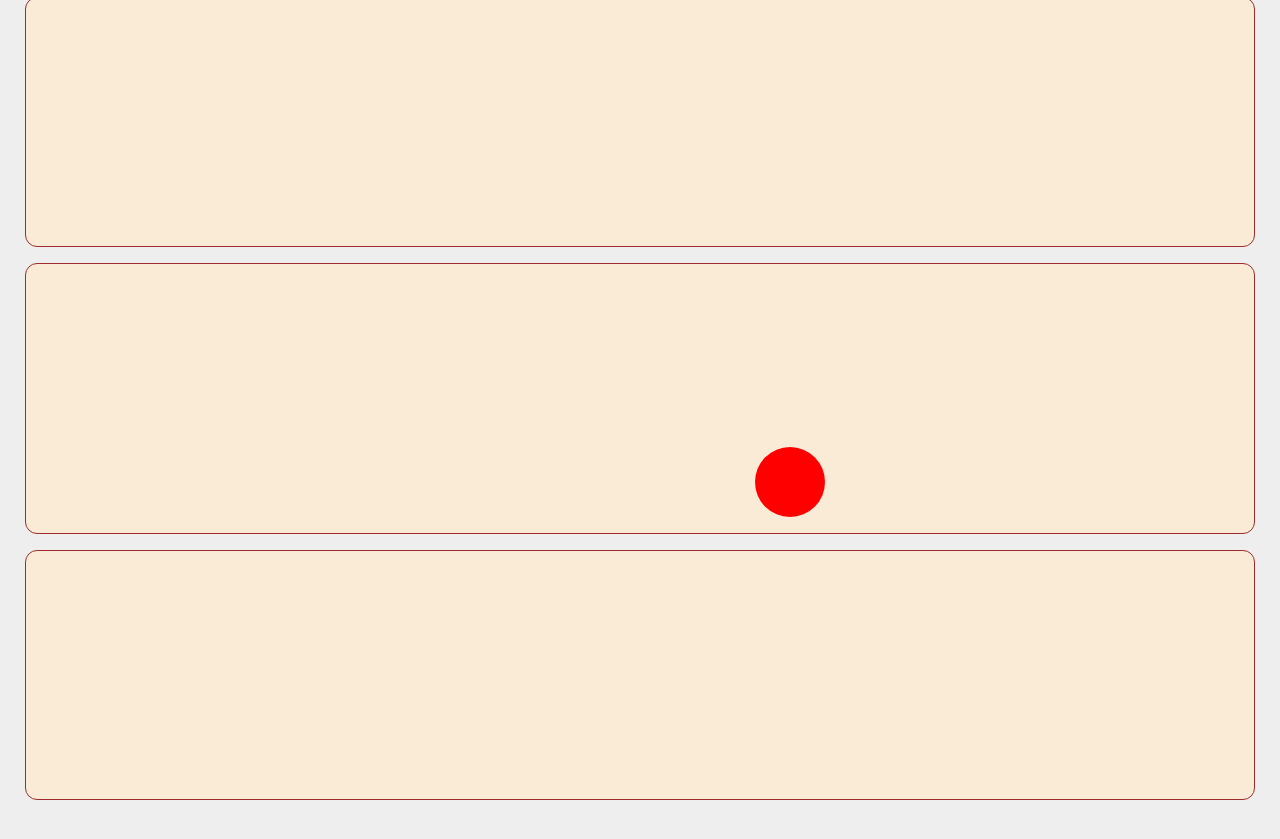
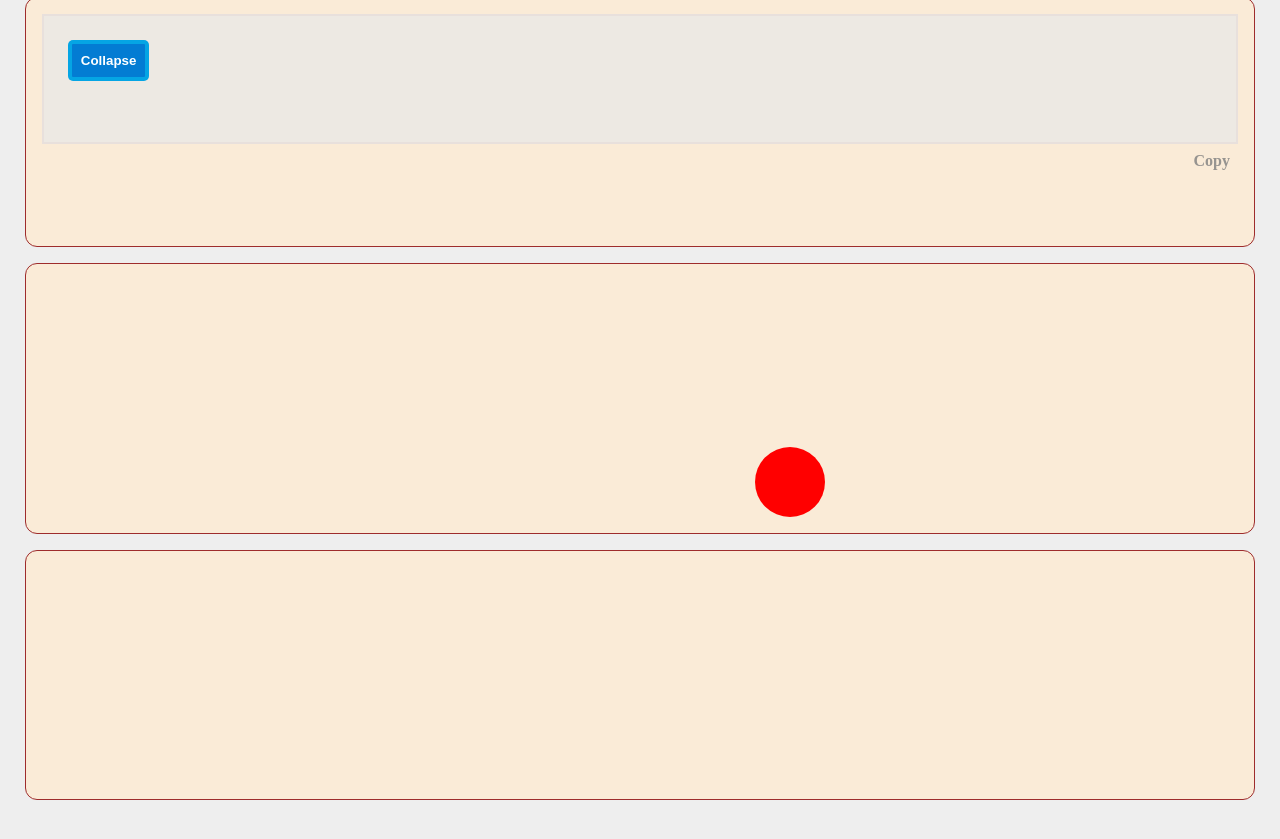
Before and after one commit to marinaustinovich/ahj-homeworks-animation, a website built with webpack: page src/index.html in a window 1280 px wide. Shown: the part 65-904 px from the top of the page. Built offline with nearby package versions, Linux system fonts and the light colour scheme.

Commit message:
solved the first task about collapse

```diff
--- a/src/css/style.css
+++ b/src/css/style.css
@@ -19,6 +19,50 @@ body {
   margin-bottom: 1rem;
   min-height: 250px;
 }
+
+/* for collapse */
+
+.collapse-wrapper {
+  min-height: 50px;
+  padding: 1.5rem;
+  background-color: #ede9e3;
+  border: 2px solid #d3c6c63d;
+}
+
+.show-collapse {
+  margin-bottom: 1rem;
+  padding: 0.55rem;
+  font-weight: 700;
+  color: white;
+  display: block;
+  background-color: #037cd3;
+  border: 4px solid #0ae8ff61;
+  border-radius: 5px;
+}
+
+.content-collapse {
+  max-height: 0;
+  padding: 0.55rem;
+  text-align: left;
+  border: 2px solid #8080803b;
+  border-radius: 5px;
+  opacity: 0;
+  transition: max-height 0.5s ease-in-out, opacity 0.5s ease-in-out; /* Устанавливаем транзицию для max-height */
+}
+
+.content-collapse_visible {
+  max-height: 250px;
+  opacity: 1;
+}
+
+.copy-collapse {
+  display: block;
+  text-align: right;
+  padding: 0.5rem;
+  color: #808080d1;
+  font-weight: 700;
+}
+
 
 /* for modal */
 
--- /dev/null
+++ b/src/js/Collapse/Collapse.js
@@ -0,0 +1,28 @@
+export default class Collapse {
+  constructor(container) {
+    if (!(container instanceof HTMLElement)) {
+      throw new Error('container is not HTMLElement');
+    }
+
+    this.container = container;
+    this.drawUi();
+    this.addEvents();
+  }
+
+  drawUi() {
+    this.container.innerHTML = `
+      <div class="collapse-wrapper">
+        <button type="button" class="show-collapse">Collapse</button>
+        <div class="content-collapse">Collapsible containers are interactive UI components that allow users to expand and collapse sections of content. This helps to keep the webpage organized and clutter-free, making it easier for users to find and focus on the information they're looking for.</div>
+      </div>
+      <span class="copy-collapse">Copy</span>
+      `;
+  }
+
+  addEvents() {
+    const collapseBtn = this.container.querySelector('.show-collapse');
+    collapseBtn.addEventListener('click', () => {
+      this.container.querySelector('.content-collapse').classList.toggle('content-collapse_visible');
+    });
+  }
+}
--- a/src/js/app.js
+++ b/src/js/app.js
@@ -1,6 +1,8 @@
 import Modal from './Callback-Chat/Modal';
+import Collapse from './Collapse/Collapse';
 
 /* eslint-disable */
 console.log('it works!');
 
-const modal = new Modal(document.getElementById('chat-container'));
+new Modal(document.getElementById('chat-container'));
+new Collapse(document.getElementById('collapse-container'))
```
